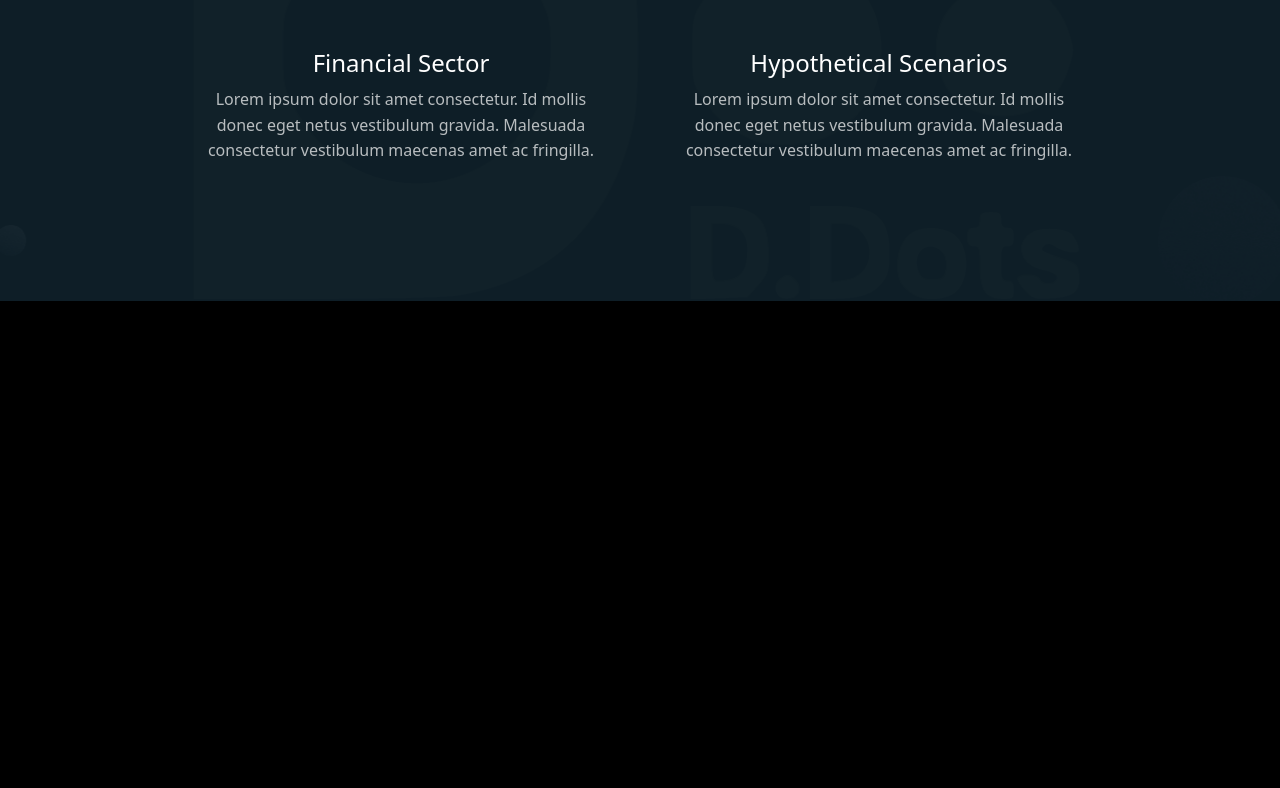
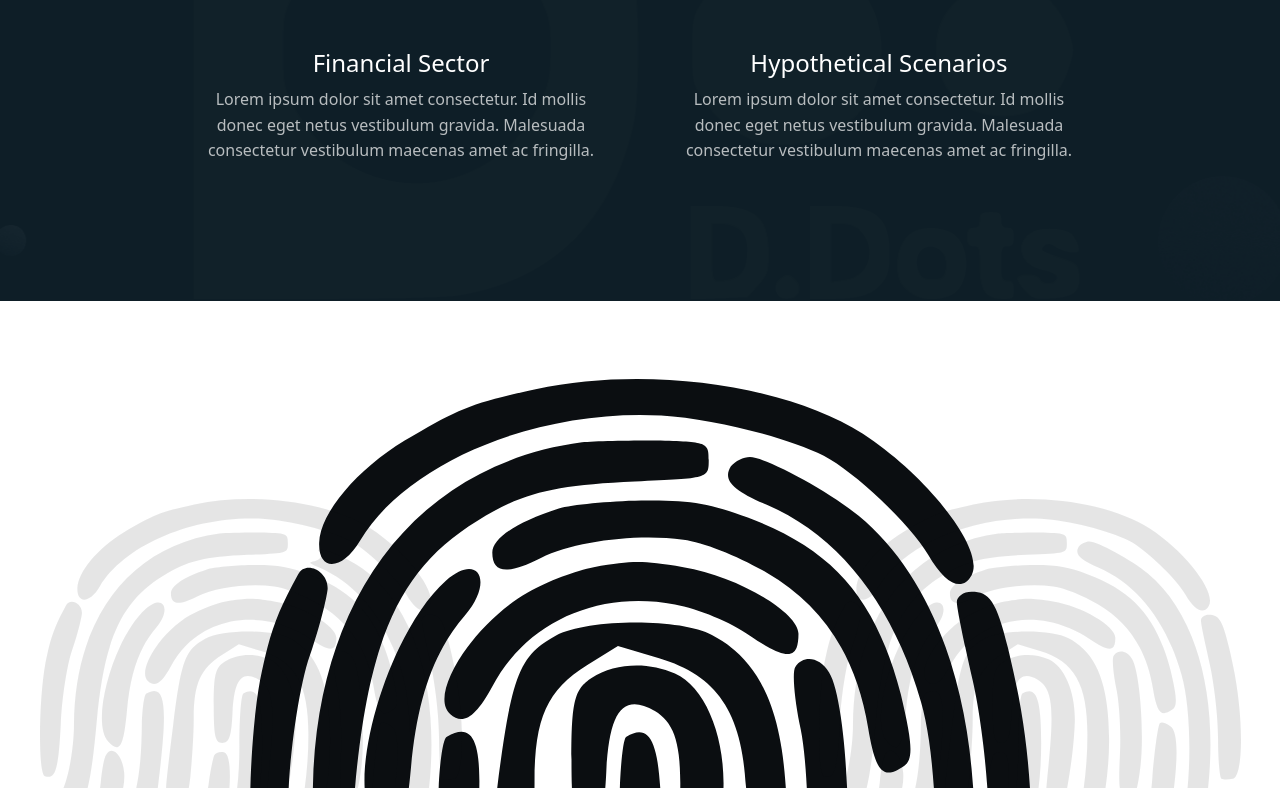
Before and after one commit to Harsh-Bishnoi/d-dots, a plain HTML site: page index.html in a window 1280 px wide. Shown: the part 1640-2428 px from the top of the page. Before the commit the page ends 1941 px from the top, so only its background shows below. Drawn offline with nearby package versions, Linux system fonts and the light colour scheme.

Commit message:
thumb-print section done

```diff
--- a/assets/css/style.css
+++ b/assets/css/style.css
@@ -91,6 +91,31 @@
     padding-bottom: 137px;
 }
 
+/* thumb-print */
+.max-w-1225 {
+    max-width: 1225px !important;
+}
+
+.pt-78 {
+    padding-top: 78px;
+}
+
+.max-w-781 {
+    max-width: 781px;
+}
+
+.right-12 {
+    right: 12px;
+}
+
+.left-12 {
+    left: 12px;
+}
+
+.max-w-422 {
+    max-width: 422px;
+}
+
 @media (min-width:992px) {
     .gap-80 {
         gap: 80px;
@@ -155,4 +180,8 @@
         padding-top: 40px;
         padding-bottom: 40px;
     }
+
+    .pt-78 {
+        padding-top: 40px;
+    }
 }
--- a/index.html
+++ b/index.html
@@ -74,6 +74,17 @@
             </div>
         </div>
     </section>
+    <!-- thumb-print -->
+    <section class="flex justify-content-center align-items-center bg-white pt-78">
+        <div class="container max-w-1225 position-relative">
+            <img class="d-flex justify-content-center mx-auto w-100 max-w-781 z-1"
+                src="./assets/images/svg/center-thumb-img.svg" alt="center-thumb-img">
+            <img class="position-absolute bottom-0 right-12 w-100 max-w-422 d-none d-lg-block"
+                src="./assets/images/svg/right-thumb-img.svg" alt="right-thumb-img">
+            <img class="position-absolute bottom-0 left-12 w-100 max-w-422 d-none d-lg-block"
+                src="./assets/images/svg/left-thumb-img.svg" alt="left-thumb-img">
+        </div>
+    </section>
     <script src="https://cdn.jsdelivr.net/npm/bootstrap@5.3.5/dist/js/bootstrap.bundle.min.js"
         integrity="sha384-k6d4wzSIapyDyv1kpU366/PK5hCdSbCRGRCMv+eplOQJWyd1fbcAu9OCUj5zNLiq"
         crossorigin="anonymous"></script>
```
Also changed, not shown: assets/images/svg/center-thumb-img.svg (added), assets/images/svg/left-thumb-img.svg (added), assets/images/svg/right-thumb-img.svg (added).
